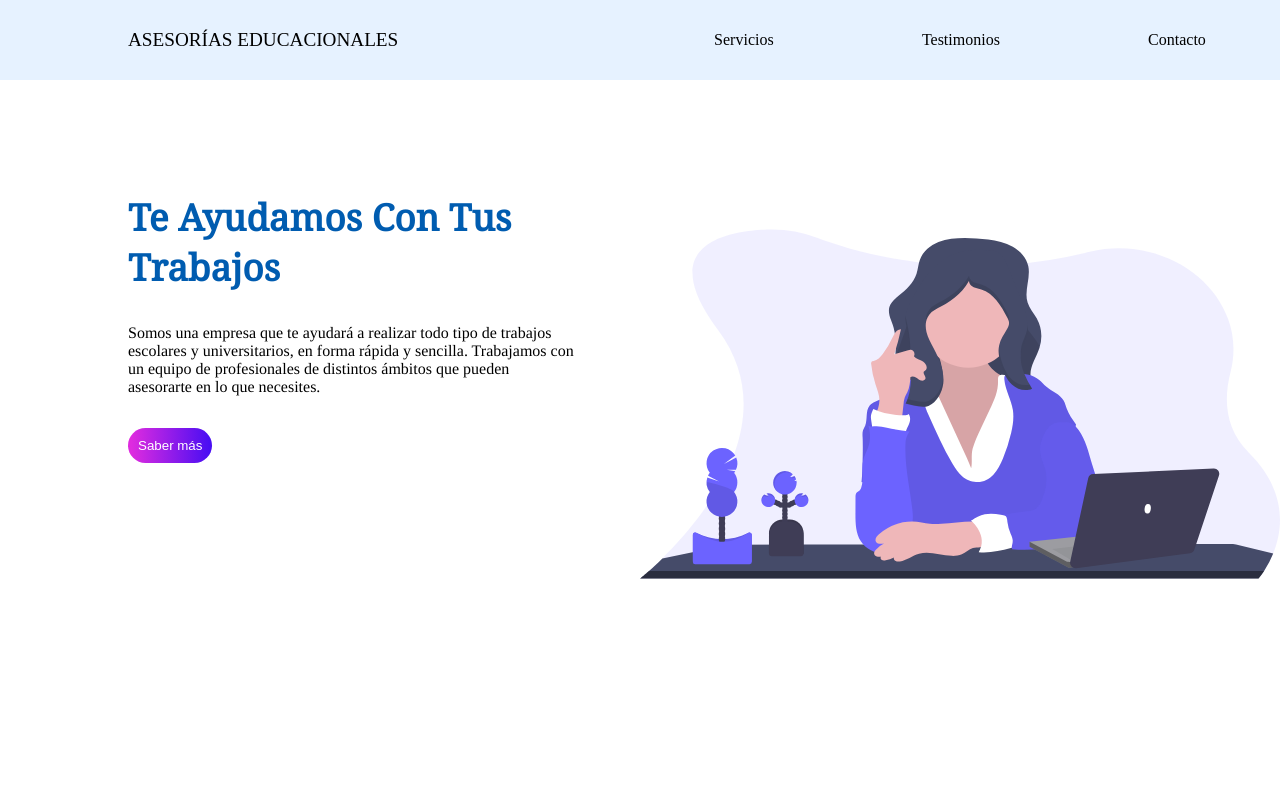
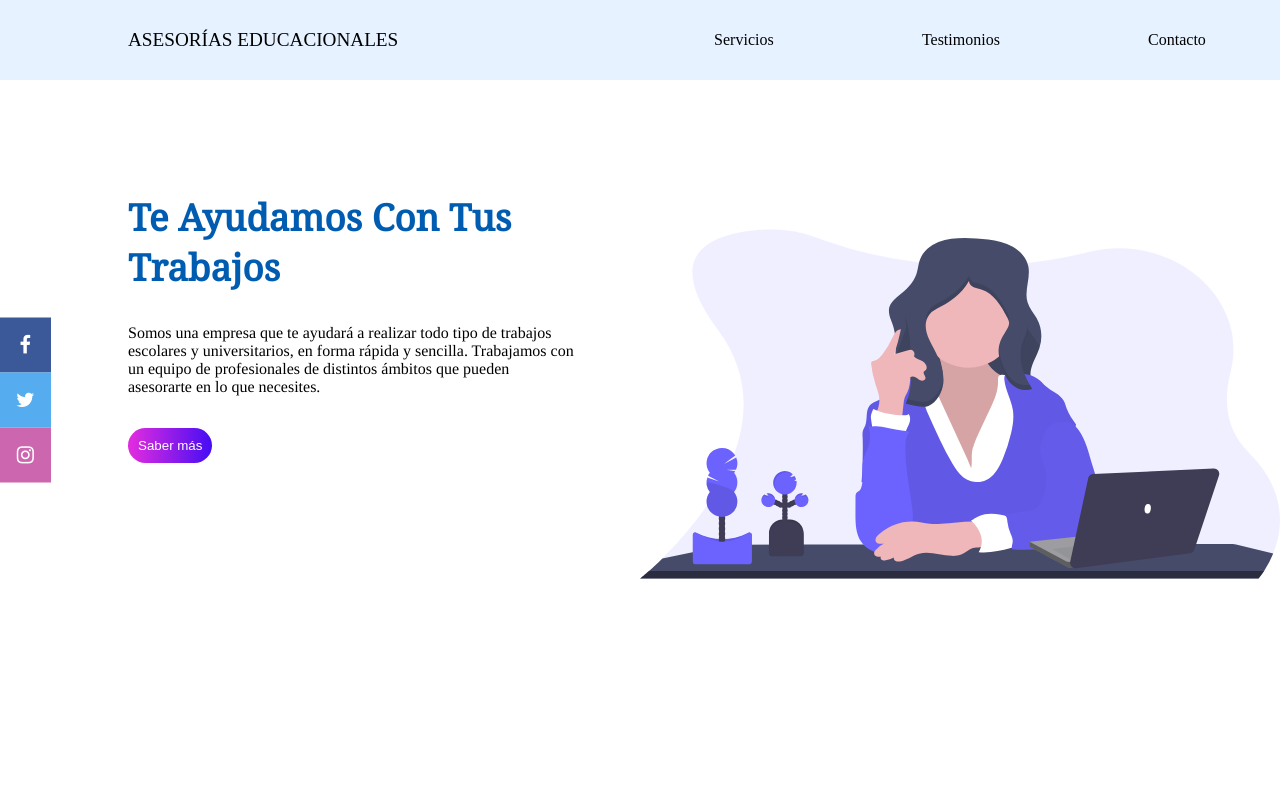
Before and after one commit to MauricioSo/asesor-as_static_version, a plain HTML site: page index.html in a window 1280 px wide. Shown: the top 800 px of the page. Drawn offline with nearby package versions, Linux system fonts and the light colour scheme.

Commit message:
finished the side bar social net

```diff
--- a/css/style.css
+++ b/css/style.css
@@ -122,6 +122,7 @@
     margin: 5%;
     background: #FAF8F8;
     height: 350px;
+    z-index: 3;
 }
 
 .title-card {
@@ -329,6 +330,54 @@
     to {opacity: 1}
   }
 
+  /*side bar de los social media*/
+  /* Fixed/sticky icon bar (vertically aligned 50% from the top of the screen) */
+.icon-bar {
+    position: fixed;
+    top: 50%;
+    -webkit-transform: translateY(-50%);
+    -ms-transform: translateY(-50%);
+    transform: translateY(-50%);
+    z-index: 6;
+  }
+
+  /* barra de iconos */
+  .icon-bar a {
+    display: block;
+    text-align: center;
+    padding: 16px;
+    transition: all 0.3s ease;
+    color: white;
+    font-size: 20px;
+    z-index: 1000;
+  }
+
+  /* icon de social media*/
+  .icon-bar a:hover {
+    background-color: #000;
+
+  }
+
+  .facebook {
+    background: #3B5998;
+    color: white;
+    z-index: 1000;
+  }
+
+  .twitter {
+    background: #55ACEE;
+    color: white;
+  }
+
+  .instagram {
+    background: #cc66ae;
+    color: white;
+  }
+
+
+
+
+  /*responsiveness*/
   @media screen and (max-width: 992px){
     .card {
       margin: 2%;
--- a/index.html
+++ b/index.html
@@ -4,11 +4,21 @@
 <meta name="viewport" content="width=device-width, initial-scale=1">
 <title>Asesorías Pedagógicas</title>
 
-
+<!--load css stylesheet, Aos library and awesome fonts-->
 <link rel="stylesheet" href="css/style.css">
 <link href="https://unpkg.com/aos@2.3.1/dist/aos.css" rel="stylesheet">
+<link rel="stylesheet" href="https://cdnjs.cloudflare.com/ajax/libs/font-awesome/4.7.0/css/font-awesome.min.css">
 </head>
 <body>
+
+<!-- The social media icon bar -->
+<div class="icon-bar">
+        <a  href="https://www.facebook.com/ValentinaLiraR" target="_blank" class="facebook"><i class="fa fa-facebook"></i></a>
+        <a href="https://www.facebook.com/ValentinaLiraR" target="_blank" class="twitter"><i class="fa fa-twitter"></i></a>
+
+        <a href="https://www.instagram.com/hacemostustrabajos_/" target="_blank" alt="instagram-logo" class="instagram"><i class="fa fa-instagram"></i></a>
+</div>
+<!--header-->
 <header id="header">
 <div class="navbar" data-aos="fade-down">
 <div class="logo">ASESORÍAS EDUCACIONALES</div>
```
